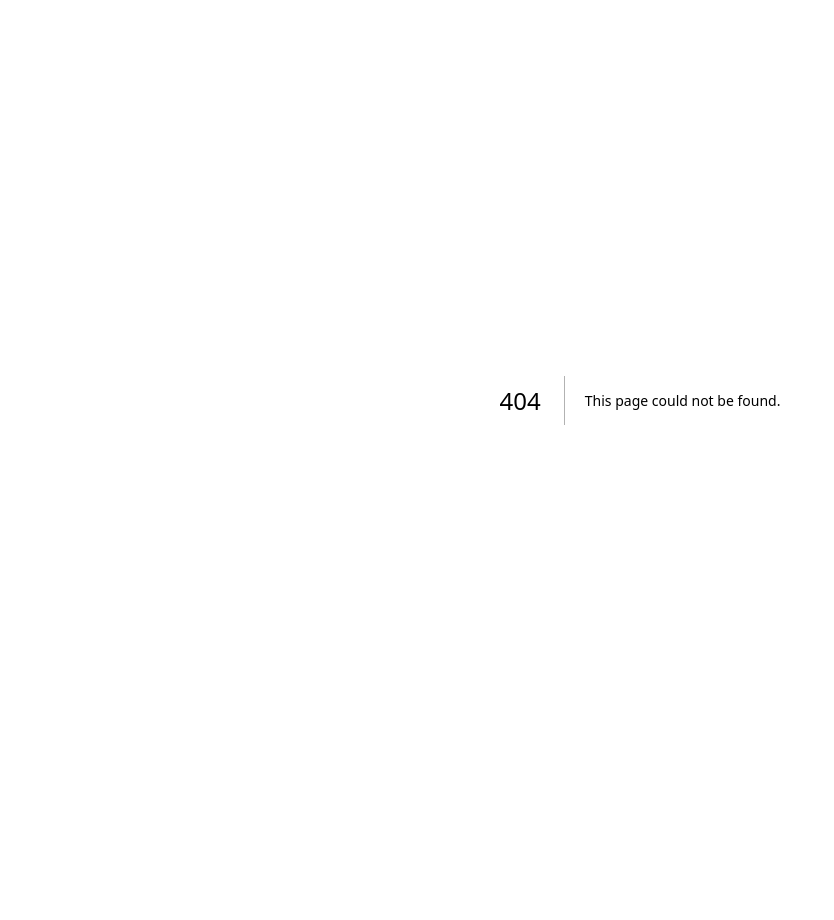
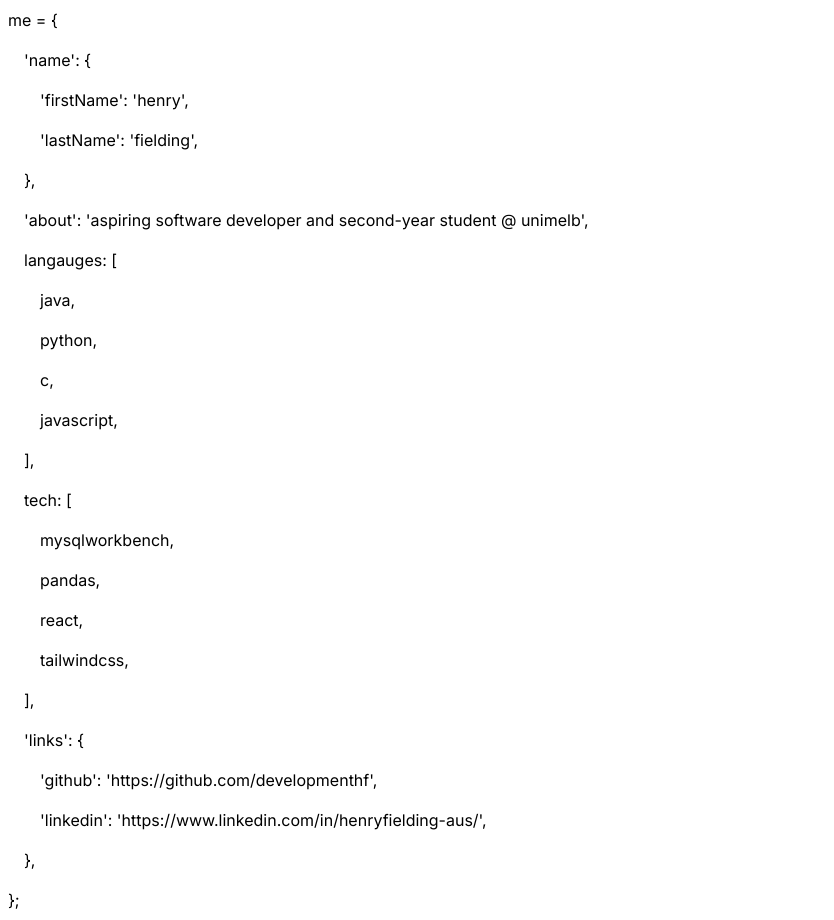
Before and after one commit to DevelopmentHF/henryfielding, a Next.js app in the folder henryfielding/: page /jsonify in a window 1280 px wide. Before the commit this address had no page. Shown: the whole page, without its empty margins (0-834 px from the left). Before the commit the page ends 800 px from the top, so only its background shows below. Built offline with nearby package versions, Linux system fonts and the light colour scheme.

Commit message:
json format version layout done

```diff
--- /dev/null
+++ b/henryfielding/src/app/jsonify/page.tsx
@@ -0,0 +1,36 @@
+import HeaderText from "../../components/HeaderText";
+export default function page() {
+    return (
+       <div className="flex flex-col w-screen items-start justify-center m-2 gap-4">
+           <h1>{"me = {"}</h1>
+
+               <h2 className="mx-4">{"'name': {"}</h2>
+                   <h2 className="mx-8">{"'firstName': 'henry',"}</h2>
+                   <h2 className="mx-8">{"'lastName': 'fielding',"}</h2>
+               <h1 className="mx-4">{"},"}</h1>
+
+               <h2 className="mx-4">{"'about': 'aspiring software developer and second-year student @ unimelb',"}</h2>
+
+                <h2 className="mx-4">{"langauges: ["}</h2>
+                <h2 className="mx-8">{"java,"}</h2>
+                <h2 className="mx-8">{"python,"}</h2>
+                <h2 className="mx-8">{"c,"}</h2>
+                <h2 className="mx-8">{"javascript,"}</h2>
+                <h1 className="mx-4">{"],"}</h1>
+
+               <h2 className="mx-4">{"tech: ["}</h2>
+               <h2 className="mx-8">{"mysqlworkbench,"}</h2>
+               <h2 className="mx-8">{"pandas,"}</h2>
+               <h2 className="mx-8">{"react,"}</h2>
+               <h2 className="mx-8">{"tailwindcss,"}</h2>
+               <h1 className="mx-4">{"],"}</h1>
+
+               <h2 className="mx-4">{"'links': {"}</h2>
+               <h2 className="mx-8">{"'github': "} <a href='https://github.com/developmenthf'>'https://github.com/developmenthf'</a>{","}</h2>
+           <h2 className="mx-8">{"'linkedin': "} <a href='https://www.linkedin.com/in/henryfielding-aus/'>'https://www.linkedin.com/in/henryfielding-aus/'</a>{","}</h2>
+               <h1 className="mx-4">{"},"}</h1>
+
+           <h1>{"};"}</h1>
+       </div>
+    )
+}
```
